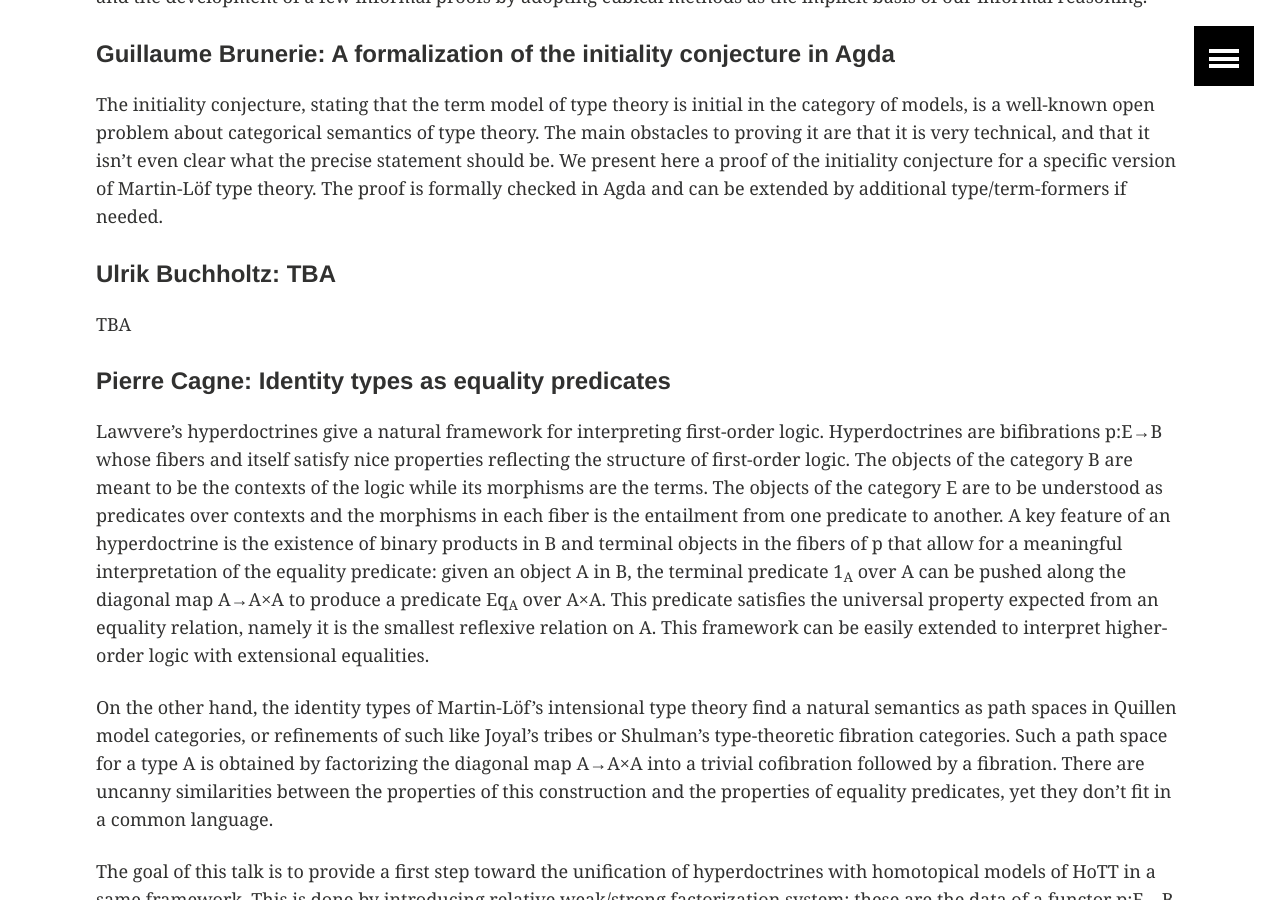
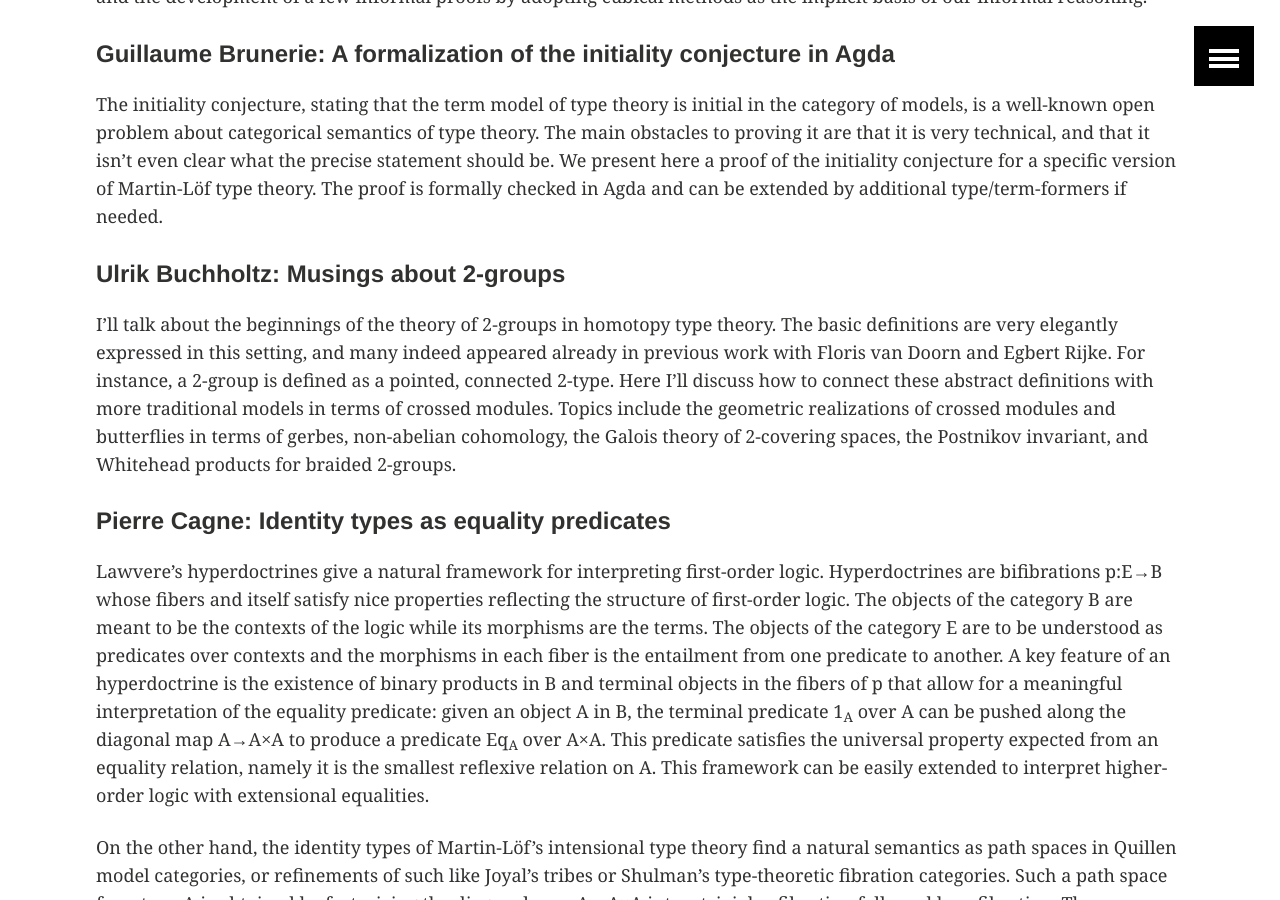
Before and after one commit to HoTT/HoTT-2019, a Jekyll site: the page built from programme.md, in a window 1280 px wide and 900 px high, scrolled down 2835 px. Built offline with Jekyll 4.4.1, drawn with Linux system fonts in a browser that asks for light colours.

Commit message:
Ulrik's abstract and title

```diff
--- a/programme.md
+++ b/programme.md
@@ -60,9 +60,9 @@ The aim of this talk is to propose a way of doing informal type theory with cubi
 
 The initiality conjecture, stating that the term model of type theory is initial in the category of models, is a well-known open problem about categorical semantics of type theory. The main obstacles to proving it are that it is very technical, and that it isn’t even clear what the precise statement should be. We present here a proof of the initiality conjecture for a specific version of Martin-Löf type theory. The proof is formally checked in Agda and can be extended by additional type/term-formers if needed.
 
-#### Ulrik Buchholtz: TBA {#buchholtz}
+#### Ulrik Buchholtz: Musings about 2-groups {#buchholtz}
 
-TBA
+I'll talk about the beginnings of the theory of 2-groups in homotopy type theory. The basic definitions are very elegantly expressed in this setting, and many indeed appeared already in previous work with Floris van Doorn and Egbert Rijke. For instance, a 2-group is defined as a pointed, connected 2-type. Here I'll discuss how to connect these abstract definitions with more traditional models in terms of crossed modules. Topics include the geometric realizations of crossed modules and butterflies in terms of gerbes, non-abelian cohomology, the Galois theory of 2-covering spaces, the Postnikov invariant, and Whitehead products for braided 2-groups.
 
 #### Pierre Cagne: Identity types as equality predicates {#cagne}
 
```
Also changed, not shown: index.md (+1 -1 lines).
